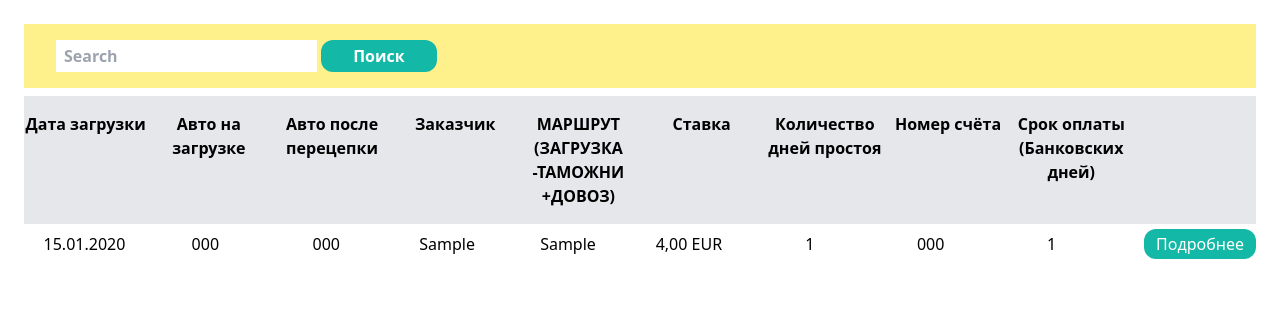
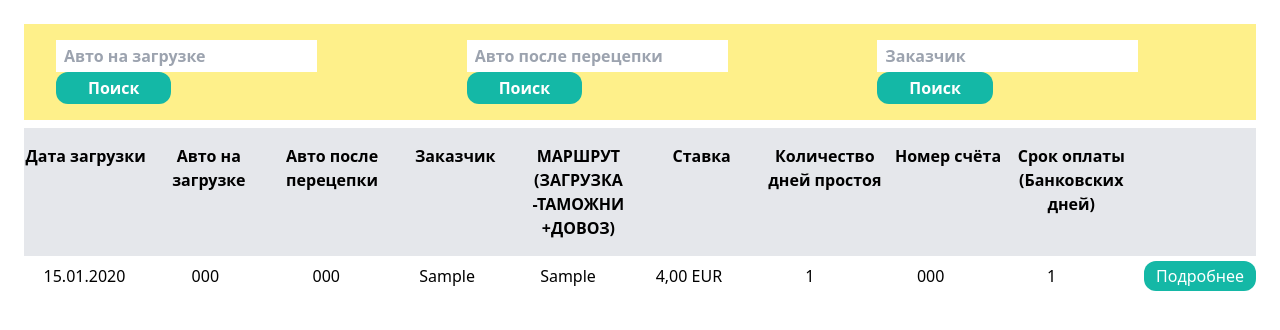
Before and after one commit to Aleksei911/LAVTrans-2001-Django-project-, a Django app: page /delivery/ in a window 1280 px wide. Shown: the part 140-470 px from the top of the page. Run offline with Django 4.2, Linux system fonts and the light colour scheme; a user stored in the database is signed in; tables that the repository leaves empty hold one stand-in row (values such as "Sample post"); some libraries are stand-ins or nearby versions.

Commit message:
update delivery and drivers template. update search in delivery

```diff
--- a/lavtrans/database/templates/database/drivers/drivers.html
+++ b/lavtrans/database/templates/database/drivers/drivers.html
@@ -18,7 +18,7 @@
     {% if drivers %}
     <div class="flex justify-between">
         <form class="form-inline py-4 px-8 bg-yellow-200 font-semibold w-full" action="{% url 'drivers' %}">
-            <input class="form-control py-1 px-2" type="search" placeholder="Search" aria-label="Search" name="query">
+            <input class="form-control py-1 px-2" type="search" placeholder="Фамилия" aria-label="Search" name="query">
             <input type="hidden" name="search_by" value="last_name">
             <button class="btn btn-success py-1 px-8 bg-teal-500 text-white rounded-xl" type="submit">Поиск</button>
         </form>
--- a/lavtrans/delivery/templates/delivery/delivery.html
+++ b/lavtrans/delivery/templates/delivery/delivery.html
@@ -17,8 +17,18 @@
     {% if deliveries %}
     <div class="flex justify-between">
         <form class="form-inline py-4 px-8 bg-yellow-200 font-semibold w-full" action="{% url 'delivery' %}">
-            <input class="form-control py-1 px-2" type="search" placeholder="Search" aria-label="Search" name="query">
+            <input class="form-control py-1 px-2" type="search" placeholder="Авто на загрузке" aria-label="Search" name="query">
             <input type="hidden" name="search_by" value="car">
+            <button class="btn btn-success py-1 px-8 bg-teal-500 text-white rounded-xl" type="submit">Поиск</button>
+        </form>
+        <form class="form-inline py-4 px-8 bg-yellow-200 font-semibold w-full" action="{% url 'delivery' %}">
+            <input class="form-control py-1 px-2" type="search" placeholder="Авто после перецепки" aria-label="Search" name="query">
+            <input type="hidden" name="search_by" value="next_car">
+            <button class="btn btn-success py-1 px-8 bg-teal-500 text-white rounded-xl" type="submit">Поиск</button>
+        </form>
+        <form class="form-inline py-4 px-8 bg-yellow-200 font-semibold w-full" action="{% url 'delivery' %}">
+            <input class="form-control py-1 px-2" type="search" placeholder="Заказчик" aria-label="Search" name="query">
+            <input type="hidden" name="search_by" value="customer">
             <button class="btn btn-success py-1 px-8 bg-teal-500 text-white rounded-xl" type="submit">Поиск</button>
         </form>
     </div>
--- a/lavtrans/delivery/views.py
+++ b/lavtrans/delivery/views.py
@@ -13,6 +13,10 @@ def all_deliveries(request):
     if query:
         if search_by == "car":
             deliveries = Delivery.objects.filter(car__number__icontains=query)
+        elif search_by == "next_car":
+            deliveries = Delivery.objects.filter(next_car__number__icontains=query)
+        elif search_by == "customer":
+            deliveries = Delivery.objects.filter(customer__icontains=query)
     else:
         deliveries = Delivery.objects.all()
 
```
